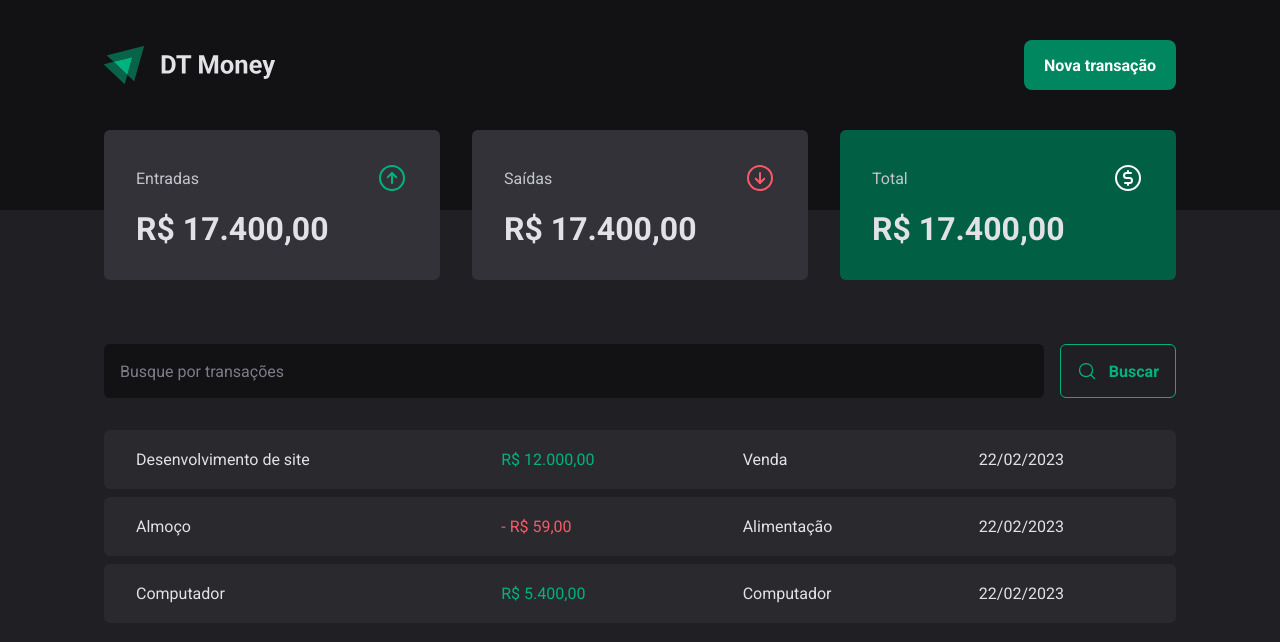
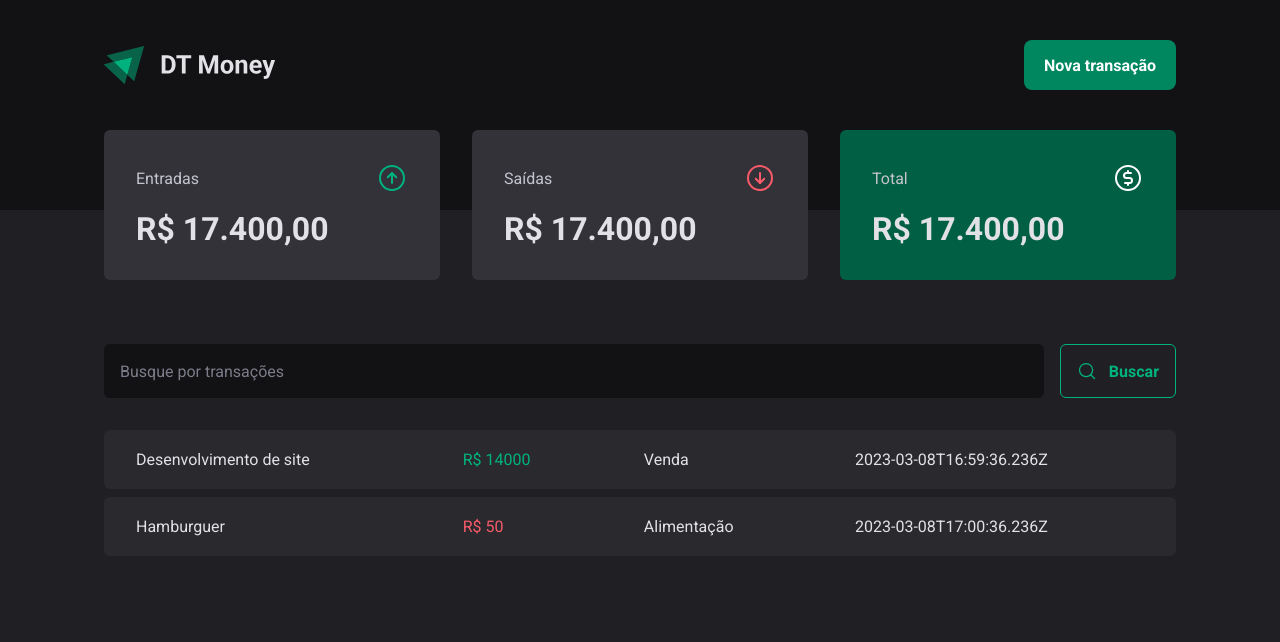
Before and after one commit to germanoricardi/rocketseat-ignite-003-dt-money, a React (Vite) app: page / in a window 1280 px wide. Shown: the top 642 px of the page. Built offline with nearby package versions, Linux system fonts and the light colour scheme; data requests are answered from the project's data file.

Commit message:
Lista de transações na home exibe dados vindos da api;

```diff
--- a/src/pages/Transactions/index.tsx
+++ b/src/pages/Transactions/index.tsx
@@ -1,9 +1,32 @@
+import { useEffect, useState } from "react";
 import { Header } from "../../components/Header";
 import { SearchForm } from "../../components/SearchForm";
 import { Summary } from "../../components/Summary";
 import { PriceHighlight, TransactionsContainer, TransactionsTable } from "./styles";
 
+interface Transaction {
+  id: number;
+  description: string;
+  type: 'income' | 'outcome';
+  price: number;
+  category: string;
+  createdAt: string;
+}
+
 export function Transactions() {
+  const [transactions, setTransactions] = useState<Transaction[]>([]);
+
+  async function loadTransactions() {
+    const response = await fetch('http://localhost:3333/transactions')
+    const data = await response.json()
+
+    setTransactions(data);
+  }
+
+  useEffect(() => {
+    loadTransactions();
+  }, []);
+
   return (
     <div>
       <Header />
@@ -16,30 +39,18 @@
 
         <TransactionsTable>
           <tbody>
-            <tr>
-              <td>Desenvolvimento de site</td>
-              <td>
-                <PriceHighlight variant="income">R$ 12.000,00</PriceHighlight>
-              </td>
-              <td>Venda</td>
-              <td>22/02/2023</td>
-            </tr>
-            <tr>
-              <td>Almoço</td>
-              <td>
-                <PriceHighlight variant="outcome">- R$ 59,00</PriceHighlight>
-              </td>
-              <td>Alimentação</td>
-              <td>22/02/2023</td>
-            </tr>
-            <tr>
-              <td>Computador</td>
-              <td>
-                <PriceHighlight variant="income">R$ 5.400,00</PriceHighlight>
-              </td>
-              <td>Computador</td>
-              <td>22/02/2023</td>
-            </tr>
+            {
+              transactions.map(transaction => (
+                <tr key={transaction.id}>
+                  <td>{transaction.description}</td>
+                  <td>
+                    <PriceHighlight variant={transaction.type}>R$ {transaction.price}</PriceHighlight>
+                  </td>
+                  <td>{transaction.category}</td>
+                  <td>{transaction.createdAt}</td>
+                </tr>
+              ))
+            }
           </tbody>
         </TransactionsTable>
       </TransactionsContainer>
```
